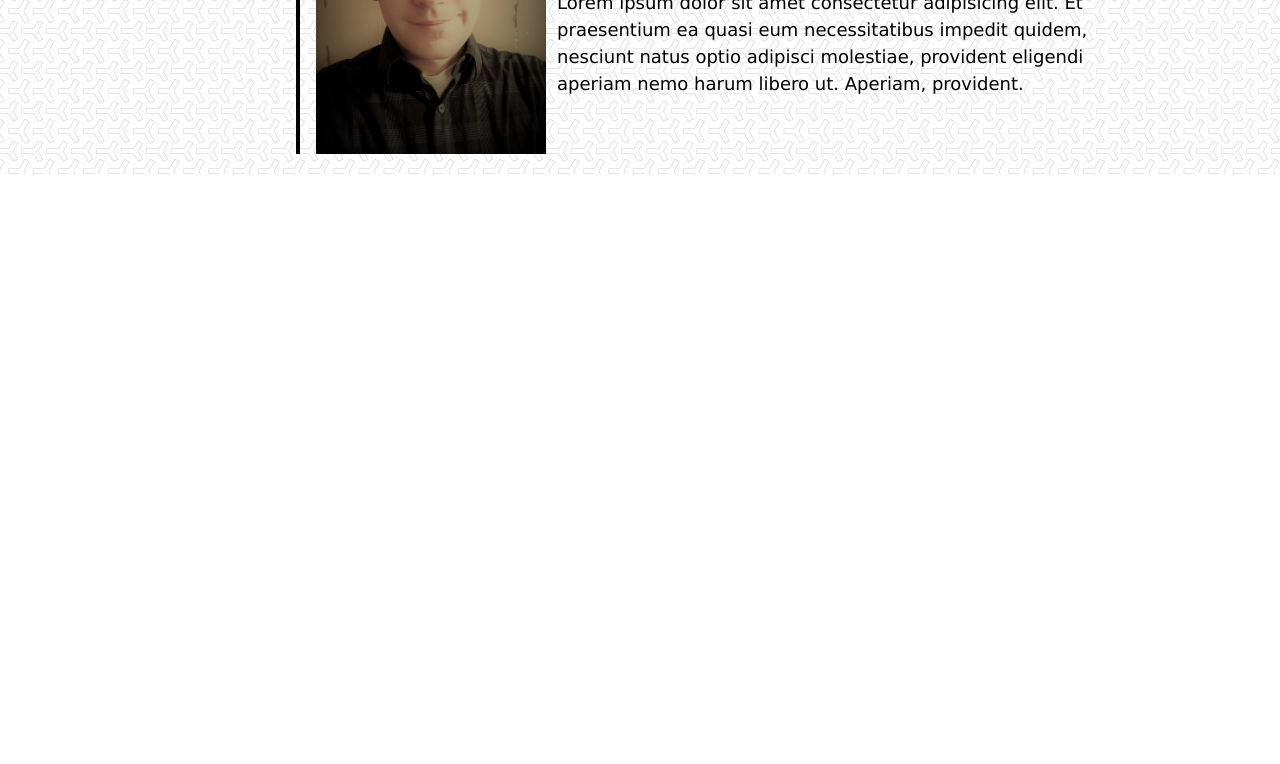
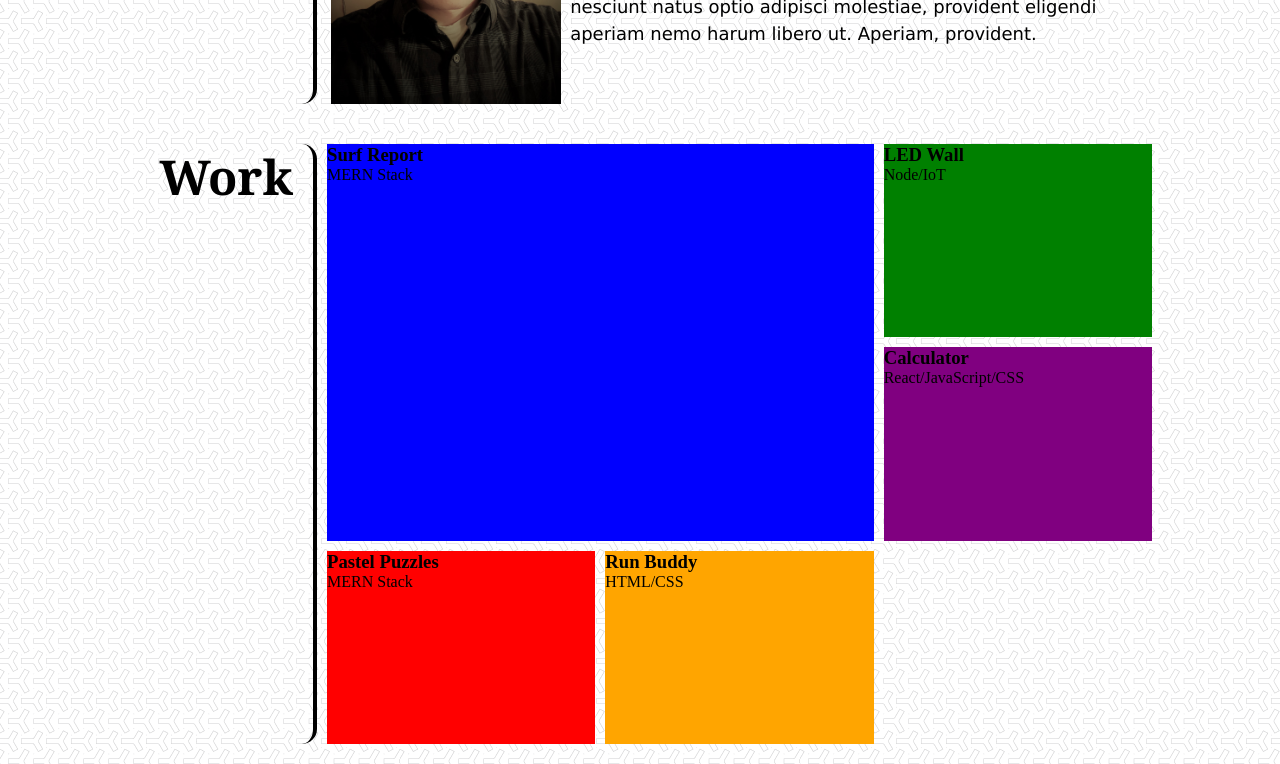
Before and after one commit to SirUbu/02-Advanced-CSS-Challenge, a plain HTML site: page index.html in a window 1280 px wide. Shown: the part 593-1357 px from the top of the page. Before the commit the page ends 800 px from the top, so only its background shows below. Drawn offline with Linux system fonts and the light colour scheme.

Commit message:
Added work HTML template with CSS styling.

```diff
--- a/assets/css/style.css
+++ b/assets/css/style.css
@@ -72,7 +72,7 @@ header nav ul li a:hover {
 /* hero/jumbotron styling */
 .hero {
     background-image: url(../images/background.png);
-    height: 300px;
+    height: 250px;
     display: flex;
     justify-content: flex-end;
     align-items: flex-end;
@@ -103,21 +103,32 @@ main {
 }
 
 .container-title {
+    width: 20%;
     font-size: 48px;
     font-weight: bold;
     font-family: var(--font-primary);
     border-right: solid black 4px;
+    border-radius: 15px;
     text-align: right;
     padding-right: 20px;
     margin-right: 10px;
 }
 
 .container-content {
+    width: 100%;
     display: flex;
     flex-wrap: wrap;
     justify-content: space-around;
 }
 
+.container-content p {
+    width: 70%;
+    font-size: 18px;
+    line-height: 1.5;
+    font-family: var(--font-secondary);
+}
+
+/* about me styling */
 .about-picture {
     background-image: url(../images/Self\ Picture.jpg);
     background-size: cover;
@@ -131,9 +142,47 @@ main {
     height: 230px;
 }
 
-.container-content p {
-    width: 70%;
-    font-size: 18px;
-    line-height: 1.5;
-    font-family: var(--font-secondary);
+/* work styling*/
+.grid-content {
+    width: 100%;
+    display: flex;
+    justify-content: center;
 }
+.grid-container {
+    height: 600px;
+    width: 100%;
+    display: grid;
+    grid-template-columns: repeat(3, 2fr);
+    grid-template-rows: repeat(3, 1fr);
+    grid-gap: 10px;
+}
+
+.project-1 {
+    background: orange;
+    grid-column: 2;
+    grid-row: 3;
+}
+
+.project-2 {
+    background: purple;
+    grid-column: 3;
+    grid-row: 2;
+}
+
+.project-3 {
+    background: green;
+    grid-column: 3;
+    grid-row: 1;
+}
+
+.project-4 {
+    background: red;
+    grid-column: 1;
+    grid-row: 3;
+}
+
+.project-5 {
+    background: blue;
+    grid-column: 1 / span 2;
+    grid-row: 1 / span 2;
+}
--- a/index.html
+++ b/index.html
@@ -52,8 +52,34 @@
         </section>
 
         <!-- work section -->
-        <section>
-
+        <section class="container">
+            <h2 class="container-title" id="work">
+                Work
+            </h2>
+            <div class="grid-content">
+                <div class="grid-container">
+                    <article class="project-1">
+                        <h3>Run Buddy</h3>
+                        <div>HTML/CSS</div>
+                    </article>
+                    <article class="project-2">
+                        <h3>Calculator</h3>
+                        <div>React/JavaScript/CSS</div>
+                    </article>
+                    <article class="project-3">
+                        <h3>LED Wall</h3>
+                        <div>Node/IoT</div>
+                    </article>
+                    <article class="project-4">
+                        <h3>Pastel Puzzles</h3>
+                        <div>MERN Stack</div>
+                    </article>
+                    <article class="project-5">
+                        <h3>Surf Report</h3>
+                        <div>MERN Stack</div>
+                    </article>
+                </div>
+            </div>
         </section>
 
         <!-- contact me section -->
```
